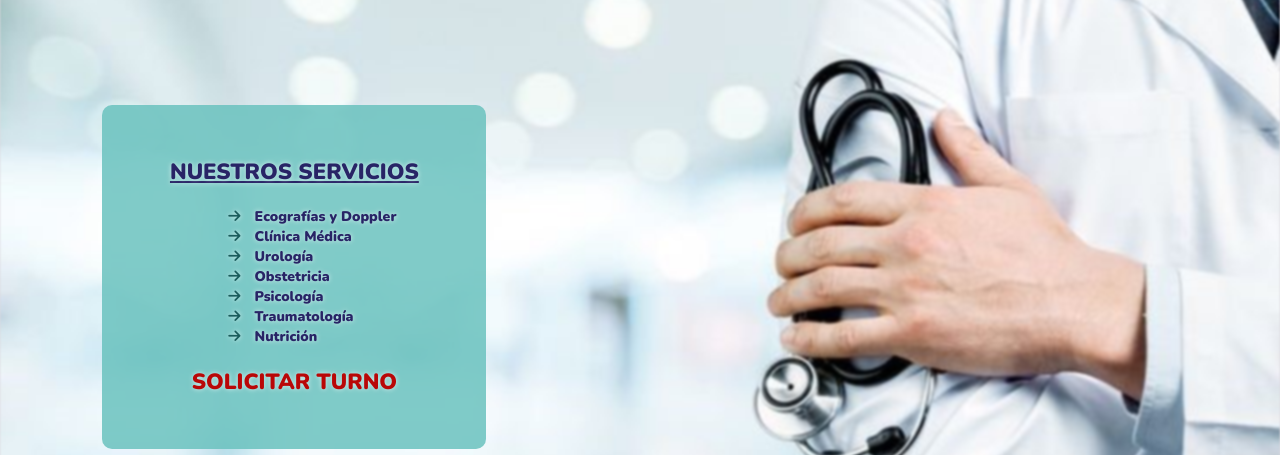
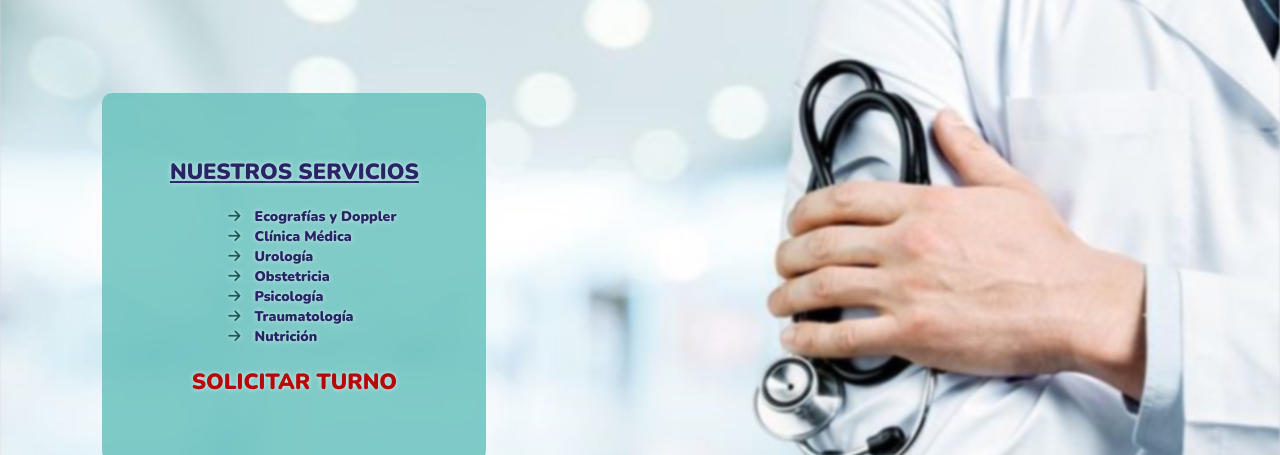
Before and after one commit to GabrielaBenitez/EcoMedical, a plain HTML site: page index.html in a window 1280 px wide. Shown: the part 345-800 px from the top of the page. Drawn offline with nearby package versions, Linux system fonts and the light colour scheme.

Commit message:
Ajuste de height div-servicios página de inicio

```diff
--- a/css/styles.css
+++ b/css/styles.css
@@ -34,7 +34,7 @@
     font-weight: 900;
     text-shadow: 0 0 5px rgba(255, 255, 255, 0.7);
     width: 70vw;
-    height: 30vh;
+    height: 31vh;
     margin: 0 auto;
     position: relative;
     padding: 0;
@@ -92,7 +92,7 @@
     }
     #servicios-container {
         width: 45vw;
-        height: 40vh;
+        height: 42vh;
         margin: 0;
         position: absolute;
         left: 3vw;
@@ -109,7 +109,7 @@
 @media (min-width: 1000px) {
     #servicios-container {
         width: 40vw;
-        height: 42vh;
+        height: 44vh;
         left: 5vw;
         font-size: 18px;
     }
@@ -131,7 +131,7 @@
     }
     #servicios-container {
         width: 30vw;
-        height: 43vh;
+        height: 46vh;
         left: 8vw;
         font-size: 20px;
     }
```
